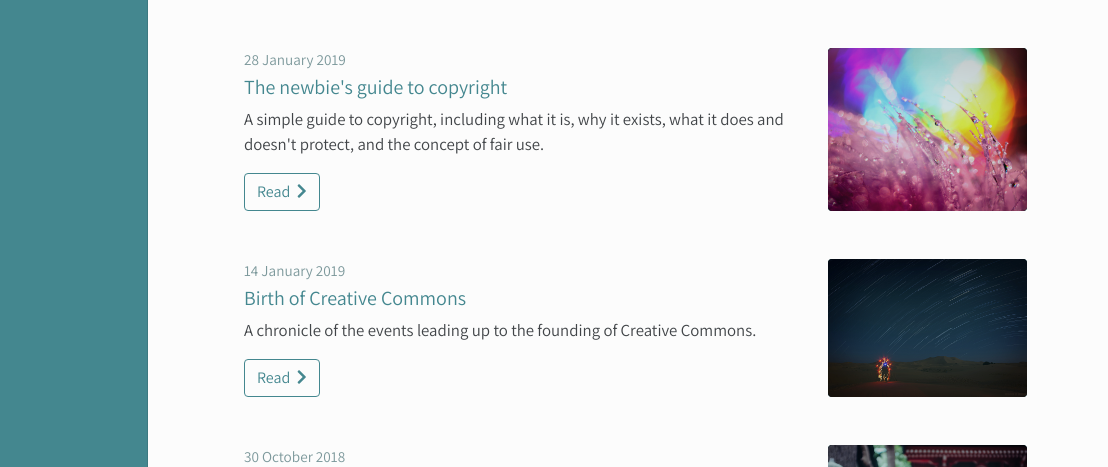
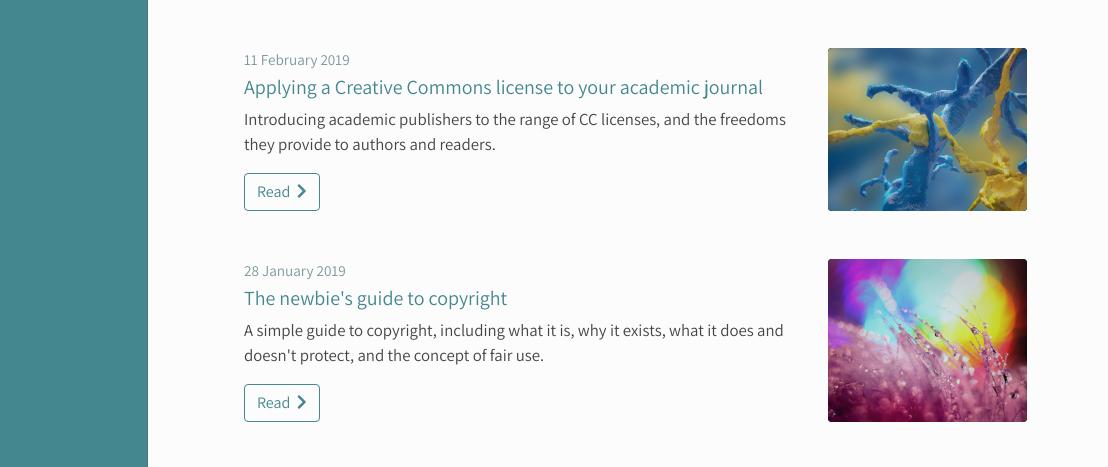
Before and after one commit to jaybaeta/allisfoundintime, a plain HTML site: page articles.html in a window 1280 px wide. Shown: the top 467 px of the page, 172-1280 px from the left. Drawn offline with Linux system fonts and the light colour scheme; a web font is replaced by a local one.

Commit message:
add article item

```diff
--- a/articles.html
+++ b/articles.html
@@ -65,7 +65,19 @@
           <div class="container-fluid">
             <div class="row">
               <div class="col-12 article mx-auto py-5">
-                <div class="row pb-4"> <!-- The newbie's guide to copyright -->
+                <div class="row pb-4"> <!-- Applying a Creative Commons license to your academic journal -->
+                  <div class="col-md-9 ">
+                    <p class="text-muted mb-1" style="font-size: 0.95rem">11 February 2019</p>
+                    <a href="article/creative-commons/applying-a-cc-license-to-your-academic-journal.html"><h5>Applying a Creative Commons license to your academic journal</h5></a>
+                    <p style="opacity: 0.85;">Introducing academic publishers to the range of CC licenses, and the freedoms they provide to authors and readers.</p>
+                    <a class="btn btn-outline-primary" href="article/creative-commons/applying-a-cc-license-to-your-academic-journal.html" role="button">Read&nbsp;&nbsp;<i class="fas fa-chevron-right"></i></a>
+                  </div>
+                  <div class="col-md-3 rounded img-article-thumbnail">
+                    <a href="article/creative-commons/applying-a-cc-license-to-your-academic-journal.html"><img class="rounded img img-fluid" src="images/article/creative-commons/applying-a-cc-license.jpg"></a>
+                  </div>
+                </div>
+
+                <div class="row py-4"> <!-- The newbie's guide to copyright -->
                   <div class="col-md-9 ">
                     <p class="text-muted mb-1" style="font-size: 0.95rem">28 January 2019</p>
                     <a href="article/creative-commons/newbies-guide-to-copyright.html"><h5>The newbie's guide to copyright</h5></a>
```
